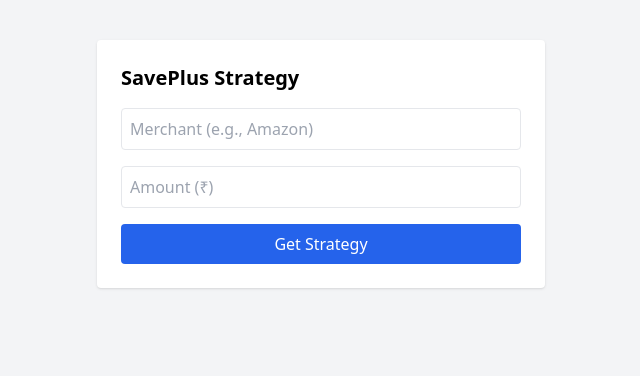
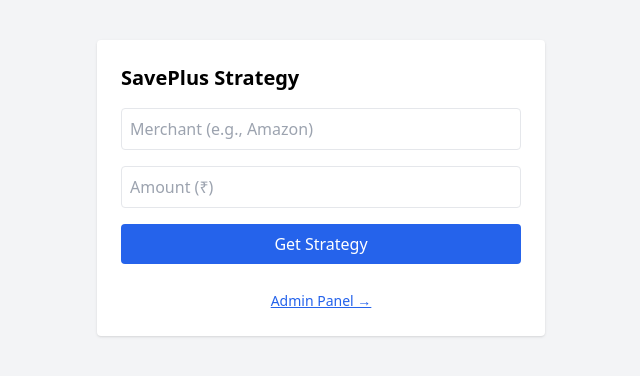
Before and after one commit to Shiv5m/Saveplus-frontend, a React (Vite) app: page / in a window 1280 px wide. Shown: the top 376 px of the page, without its empty margins (319-959 px from the left). Built offline with nearby package versions, Linux system fonts and the light colour scheme; the HTML template or start-up script is replaced by a standard one.

Commit message:
Update App.jsx

```diff
--- a/src/App.jsx
+++ b/src/App.jsx
@@ -1,12 +1,14 @@
 import { useState } from 'react';
+import AdminPage from './AdminPage';
 
 function App() {
+  const [showAdmin, setShowAdmin] = useState(false);
   const [merchant, setMerchant] = useState('');
   const [amount, setAmount] = useState('');
   const [result, setResult] = useState(null);
   const [loading, setLoading] = useState(false);
 
-  const user_id = 'demo-user-id-123'; // 👈 replace with real user ID later
+  const user_id = 'demo-user-id-123';
 
   const handleSubmit = async (e) => {
     e.preventDefault();
@@ -17,11 +19,7 @@ function App() {
       const res = await fetch('https://saveplus-production.up.railway.app/strategy', {
         method: 'POST',
         headers: { 'Content-Type': 'application/json' },
-        body: JSON.stringify({
-          user_id,
-          merchant,
-          amount: parseFloat(amount),
-        }),
+        body: JSON.stringify({ user_id, merchant, amount: parseFloat(amount) }),
       });
 
       const data = await res.json();
@@ -32,6 +30,20 @@ function App() {
 
     setLoading(false);
   };
+
+  if (showAdmin) {
+    return (
+      <div className="p-4">
+        <button
+          onClick={() => setShowAdmin(false)}
+          className="mb-4 bg-gray-200 px-4 py-2 rounded"
+        >
+          ← Back to Main
+        </button>
+        <AdminPage />
+      </div>
+    );
+  }
 
   return (
     <div className="max-w-md mx-auto mt-10 p-6 bg-white rounded shadow">
@@ -76,6 +88,15 @@ function App() {
           )}
         </div>
       )}
+
+      <div className="mt-6 text-center">
+        <button
+          onClick={() => setShowAdmin(true)}
+          className="text-sm text-blue-600 underline"
+        >
+          Admin Panel →
+        </button>
+      </div>
     </div>
   );
 }
```
